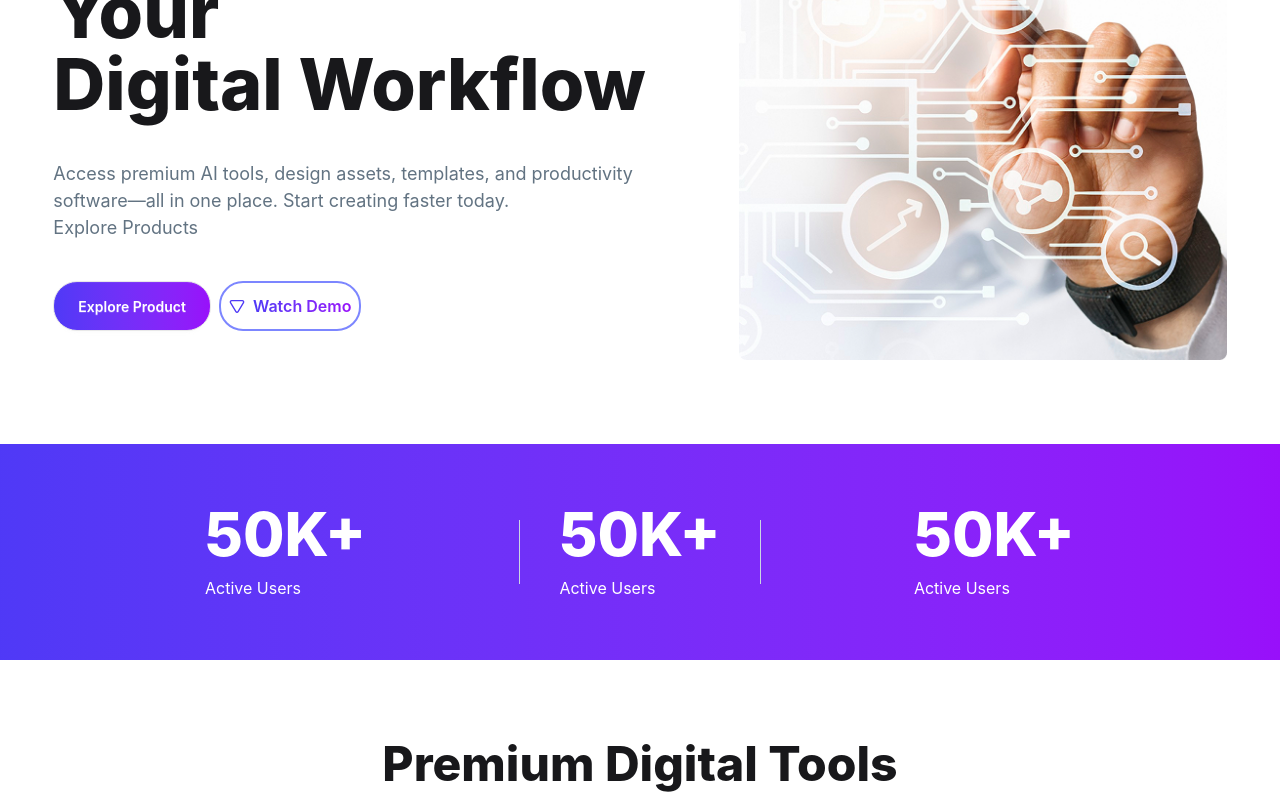
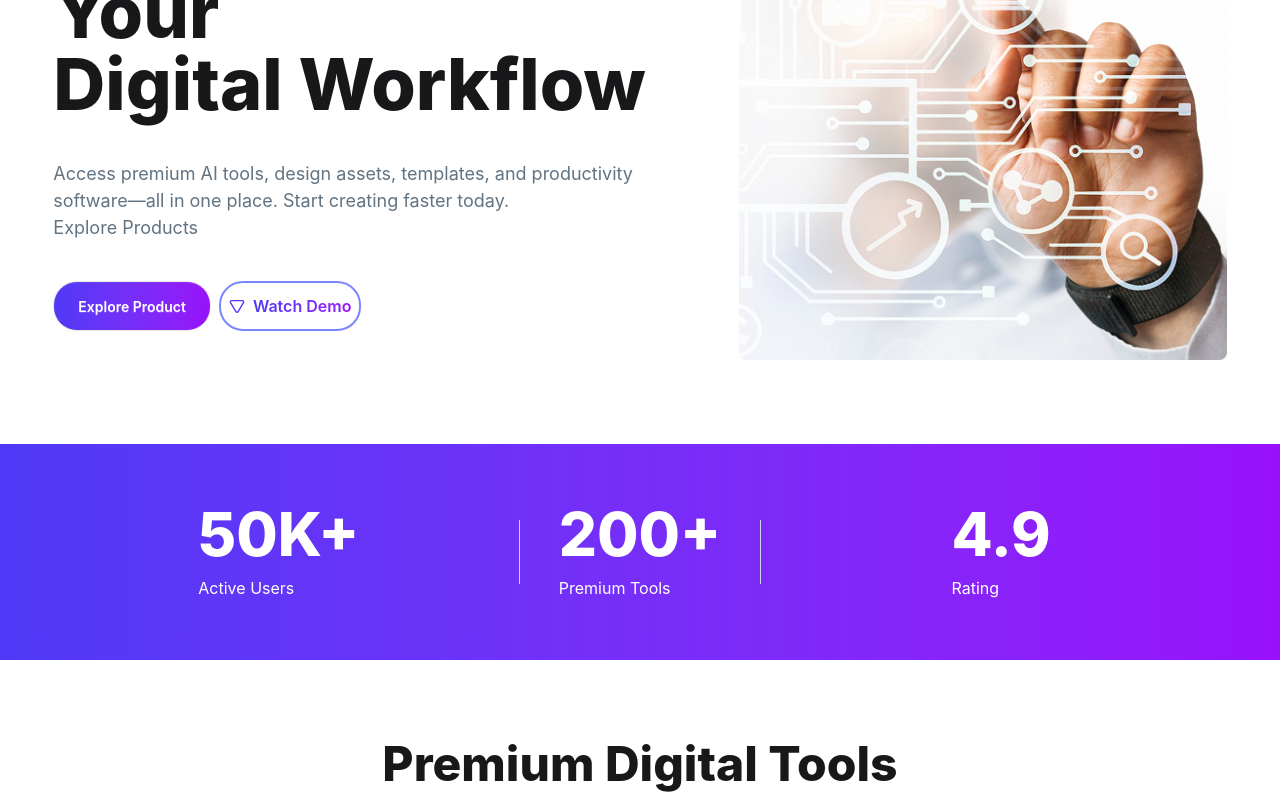
Before and after one commit to GAMINGZONEFF/b13-A06, a React (Vite) app: page / in a window 1280 px wide. Shown: the part 381-1178 px from the top of the page. Built offline with nearby package versions, Linux system fonts and the light colour scheme.

Commit message:
state completed

```diff
--- a/src/Component/State/State.jsx
+++ b/src/Component/State/State.jsx
@@ -2,12 +2,12 @@ import React from 'react';
 
 const State = () => {
     return (
-        <div className='bg-linear-to-r from-indigo-600 to-purple-600 p-15'>
+        <div className='bg-linear-to-r from-indigo-600 to-purple-600 p-6 md:p-15'>
 
-            <div className='grid grid-cols-3 mx-auto w-11/12 justify-items-center text-center '>
+            <div className='grid grid-rows-1 gap-5 md:grid-cols-3 mx-auto w-11/12 justify-items-center text-center '>
 
               <div className='space-y-3'>
-                <h1 className='text-6xl text-white font-extrabold'>50K+</h1>
+                <h1 className='ext-2xl md:text-6xl text-white font-bold md:font-extrabold'>50K+</h1>
                 <p className='text-white text-left'>Active Users</p>
               </div>
 
@@ -18,13 +18,13 @@ const State = () => {
 
                <div className="absolute right-0 top-1/2 -translate-y-1/2 w-px h-8/12 bg-slate-300 -mr-10"></div>
 
-                <h1 className='text-6xl text-white font-extrabold'>50K+</h1>
-                <p className='text-white text-left'>Active Users</p>
+                <h1 className='ext-2xl md:text-6xl text-white font-bold md:font-extrabold'>200+</h1>
+                <p className='text-white text-left'>Premium Tools</p>
               </div>
 
               <div className='space-y-3'>
-                <h1 className='text-6xl text-white font-extrabold'>50K+</h1>
-                <p className='text-white text-left'>Active Users</p>
+                <h1 className='text-2xl md:text-6xl text-white font-bold md:font-extrabold'>4.9</h1>
+                <p className='text-white text-left'>Rating</p>
               </div>
 
             </div>
```
